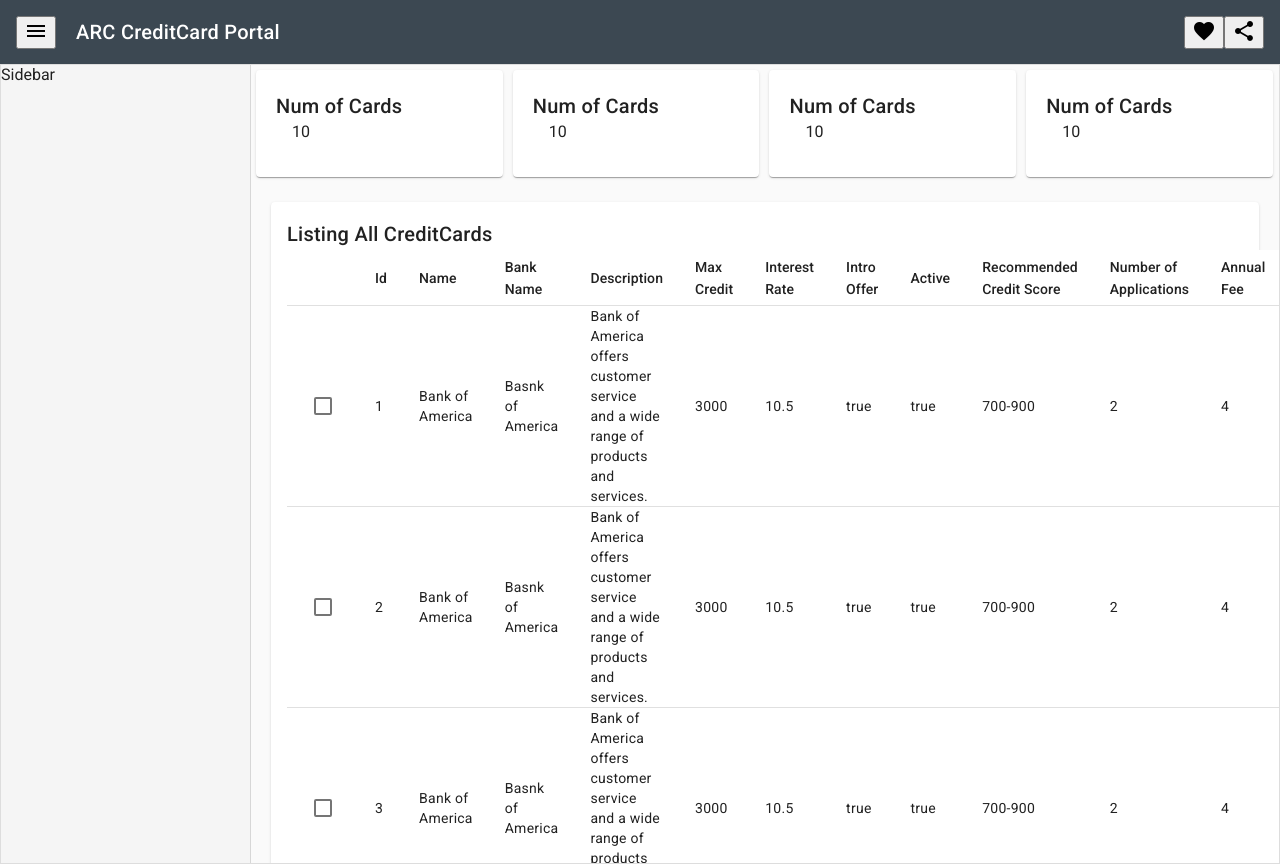
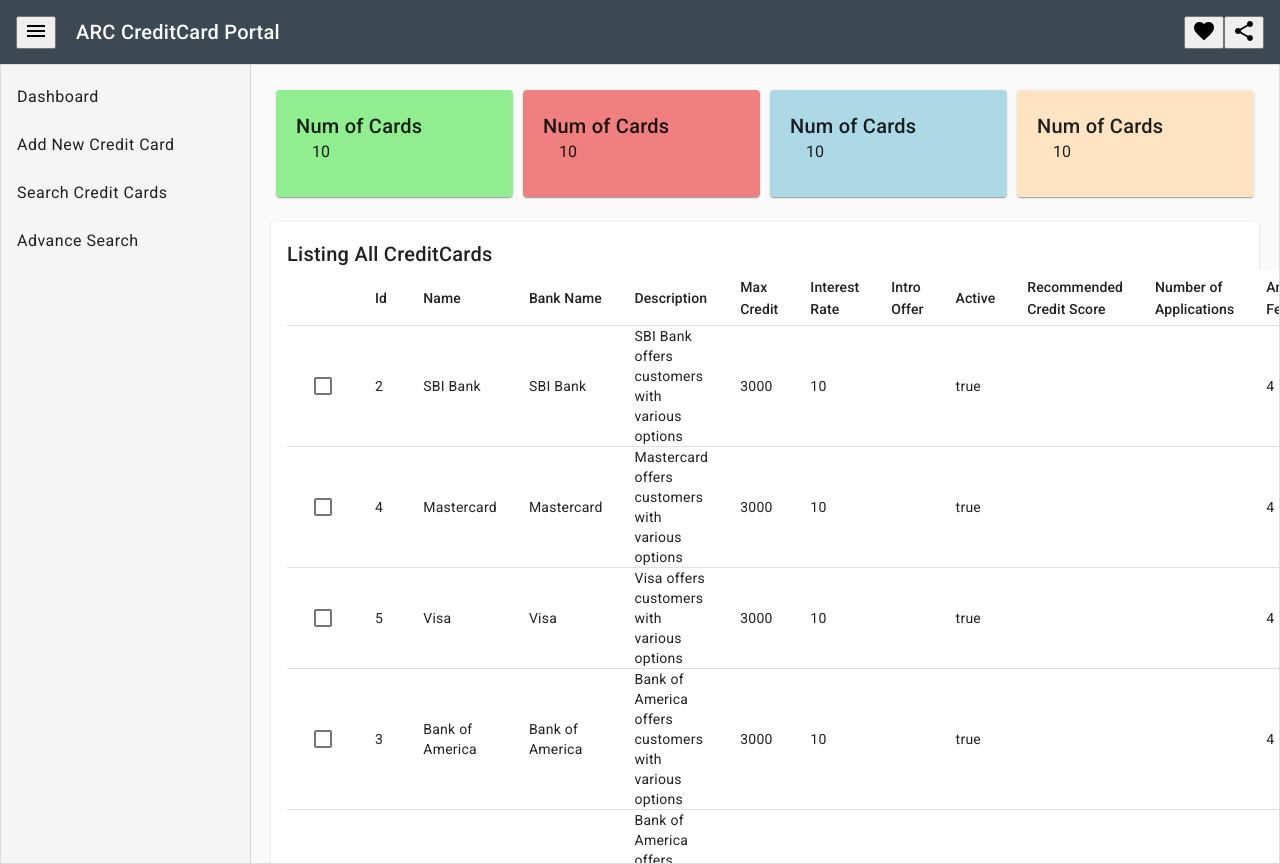
Before and after one commit to krisnee/CreditCardAdmin, an Angular app: page /creditcards in a window 1280 px wide. Built offline with nearby package versions, Linux system fonts and the light colour scheme; data requests are answered from the project's data file.

Commit message:
IntegrationWithAPI

```diff
--- a/db.json
+++ b/db.json
@@ -57,7 +57,21 @@
       "updatedDate": "2023-31-08"
     },
     {
-      "id": 3,
+      "id": 11,
+      "name": "Bank of America",
+      "description": "Bank of America offers customers with various options",
+      "bankName": "Bank of America",
+      "maxCredit": 3000,
+      "interestRate": 10,
+      "active": true,
+      "recommendedScore": "700-900",
+      "annualFee": 4,
+      "termsAndConditions": "Following are the terms and conditions",
+      "createdDate": "2023-31-08",
+      "updatedDate": "2023-31-08"
+    },
+    {
+      "id": 15,
       "name": "Bank of America",
       "description": "Bank of America offers customers with various options",
       "bankName": "Bank of America",
@@ -85,7 +99,21 @@
       "updatedDate": "2023-31-08"
     },
     {
-      "id": 3,
+      "id": 9,
+      "name": "Bank of America",
+      "description": "Bank of America offers customers with various options",
+      "bankName": "Bank of America",
+      "maxCredit": 3000,
+      "interestRate": 10,
+      "active": true,
+      "recommendedScore": "700-900",
+      "annualFee": 4,
+      "termsAndConditions": "Following are the terms and conditions",
+      "createdDate": "2023-31-08",
+      "updatedDate": "2023-31-08"
+    },
+    {
+      "id": 8,
       "name": "Bank of America",
       "description": "Bank of America offers customers with various options",
       "bankName": "Bank of America",
@@ -113,7 +141,7 @@
       "updatedDate": "2023-31-08"
     },
     {
-      "id": 3,
+      "id": 10,
       "name": "Bank of America",
       "description": "Bank of America offers customers with various options",
       "bankName": "Bank of America",
@@ -127,35 +155,7 @@
       "updatedDate": "2023-31-08"
     },
     {
-      "id": 3,
-      "name": "Bank of America",
-      "description": "Bank of America offers customers with various options",
-      "bankName": "Bank of America",
-      "maxCredit": 3000,
-      "interestRate": 10,
-      "active": true,
-      "recommendedScore": "700-900",
-      "annualFee": 4,
-      "termsAndConditions": "Following are the terms and conditions",
-      "createdDate": "2023-31-08",
-      "updatedDate": "2023-31-08"
-    },
-    {
-      "id": 3,
-      "name": "Bank of America",
-      "description": "Bank of America offers customers with various options",
-      "bankName": "Bank of America",
-      "maxCredit": 3000,
-      "interestRate": 10,
-      "active": true,
-      "recommendedScore": "700-900",
-      "annualFee": 4,
-      "termsAndConditions": "Following are the terms and conditions",
-      "createdDate": "2023-31-08",
-      "updatedDate": "2023-31-08"
-    },
-    {
-      "id": 3,
+      "id": 13,
       "name": "Bank of America",
       "description": "Bank of America offers customers with various options",
       "bankName": "Bank of America",
--- a/src/app/app.component.html
+++ b/src/app/app.component.html
@@ -14,7 +14,7 @@
 
 <mat-drawer-container class="content-container">
   <mat-drawer mode="side" [opened]="sidebarOpen" class="sidebar">
-    Sidebar
+  <app-sidebar></app-sidebar>
   </mat-drawer>
   <mat-drawer-content class="main-content">
     <router-outlet></router-outlet>
--- a/src/app/creditcards/creditcards.component.html
+++ b/src/app/creditcards/creditcards.component.html
@@ -1,20 +1,20 @@
-<div style="display: flex; flex-direction: row">
-  <mat-card class="mat-card count-card">
+  <div class="mat-card" style="display: flex; flex-direction: row;">
+    <mat-card class="mat-card count-card bg-success">
       <mat-card-title>Num of Cards</mat-card-title>
       <mat-card-content>10</mat-card-content>
     </mat-card>
 
-  <mat-card class="mat-card count-card">
+    <mat-card class="mat-card count-card bg-warning">
       <mat-card-title>Num of Cards</mat-card-title>
       <mat-card-content>10</mat-card-content>
     </mat-card>
 
-  <mat-card class="mat-card count-card">
+    <mat-card class="mat-card count-card bg-info">
       <mat-card-title>Num of Cards</mat-card-title>
       <mat-card-content>10</mat-card-content>
     </mat-card>
 
-  <mat-card class="mat-card count-card">
+    <mat-card class="mat-card count-card bg-primary">
       <mat-card-title>Num of Cards</mat-card-title>
       <mat-card-content>10</mat-card-content>
     </mat-card>
--- a/src/app/creditcards/creditcards.component.scss
+++ b/src/app/creditcards/creditcards.component.scss
@@ -6,3 +6,15 @@
   margin: 5px;
   padding: 20px;
 }
+.bg-success{
+  background-color: lightgreen;
+}
+.bg-warning{
+background-color: lightcoral;
+}
+.bg-info{
+background-color: lightblue;
+}
+.bg-primary{
+  background-color: bisque;
+}
--- a/src/app/creditcards/creditcards.component.ts
+++ b/src/app/creditcards/creditcards.component.ts
@@ -4,74 +4,8 @@
 import { SelectionModel } from '@angular/cdk/collections';
 import {MatPaginator} from '@angular/material/paginator';
 import { MatSort } from '@angular/material/sort';
+import { CreditcardsService } from '../services/creditcards.service';
 
-
-const TABLE_DATA: CreditCard[] = [
-  {
-    id: 1,
-    name: 'Bank of America',
-    bankName: 'Basnk of America',
-    description: 'Bank of America offers customer service and a wide range of products and services.',
-    maxCredit: 3000,
-    interestRate: 10.5,
-    introOffer: true,
-    active: true,
-    recommendedCreditScore: '700-900',
-    numberOfApplications: 2,
-    annualFee: 4,
-    termsAndConditions: 'Following the terms and conditions',
-    createdDate: '2024-31-08',
-    updatedDate: '2024-31-08'
-  },
-  {
-    id: 2,
-    name: 'Bank of America',
-    bankName: 'Basnk of America',
-    description: 'Bank of America offers customer service and a wide range of products and services.',
-    maxCredit: 3000,
-    interestRate: 10.5,
-    introOffer: true,
-    active: true,
-    recommendedCreditScore: '700-900',
-    numberOfApplications: 2,
-    annualFee: 4,
-    termsAndConditions: 'Following the terms and conditions',
-    createdDate: '2024-31-08',
-    updatedDate: '2024-31-08'
-  },
-  {
-    id: 3,
-    name: 'Bank of America',
-    bankName: 'Basnk of America',
-    description: 'Bank of America offers customer service and a wide range of products and services.',
-    maxCredit: 3000,
-    interestRate: 10.5,
-    introOffer: true,
-    active: true,
-    recommendedCreditScore: '700-900',
-    numberOfApplications: 2,
-    annualFee: 4,
-    termsAndConditions: 'Following the terms and conditions',
-    createdDate: '2024-31-08',
-    updatedDate: '2024-31-08'
-  },
-  {
-    id: 4,
-    name: 'Bank of America',
-    bankName: 'Basnk of America',
-    description: 'Bank of America offers customer service and a wide range of products and services.',
-    maxCredit: 3000,
-    interestRate: 10,
-    introOffer: true,
-    active: true,
-    recommendedCreditScore: '700-900',
-    numberOfApplications: 2,
-    annualFee: 4,
-    termsAndConditions: 'Following the terms and conditions',
-    createdDate: '2024-31-08',
-    updatedDate: '2024-31-08'
-  }
-]
 
 @Component({
   selector: 'app-creditcards',
@@ -80,20 +14,27 @@
 })
 export class CreditcardsComponent {
 
+  creditcards: CreditCard[] = [];
+
+  constructor(private creditcardsService: CreditcardsService) {
+    this.creditcardsService.getCreditCards().subscribe((data:CreditCard[]) => {
+      this.creditcards = data;
+
+      this.dataSource = new MatTableDataSource(this.creditcards);
+      this.dataSource.paginator = this.paginator;
+      this.dataSource.sort = this.sort;
+    })
+  }
+
+  dataSource = new MatTableDataSource(this.creditcards);
+
   displayColumns = ["select", "id", "name", "bankName", "description", "maxCredit", "interestRate", "introOffer", "active", "recommendedCreditScore", "numberOfApplications", "annualFee", "termsAndConditions", "createdDate", "updatedDate"];
-
-  dataSource = new MatTableDataSource(TABLE_DATA);
 
   selection = new SelectionModel(true, []);
 
   @ViewChild(MatPaginator) paginator!: MatPaginator;
   @ViewChild(MatSort) sort!: MatSort;
 
-  ngAfterViewInit() {
-    this.dataSource.paginator = this.paginator;
-    this.dataSource.sort = this.sort;
-  }
-
   selectHandler(row: CreditCard) {
     this.selection.toggle(row as never);
   }
--- /dev/null
+++ b/src/app/sidebar/sidebar.component.html
@@ -0,0 +1,6 @@
+<mat-nav-list>
+  <a mat-list-item href="">Dashboard</a>
+  <a mat-list-item href="">Add New Credit Card</a>
+  <a mat-list-item href="">Search Credit Cards</a>
+  <a mat-list-item href="">Advance Search</a>
+</mat-nav-list>
```
Also changed, not shown: src/app/app.module.ts (+9 -2 lines), src/app/sidebar/sidebar.component.ts (added, +10 -0 lines), src/app/sidebar/sidebar.component.scss (added), 1 other file (tests, documents, lock files or other folders). Lines whose indentation alone changed are shown as unchanged.
